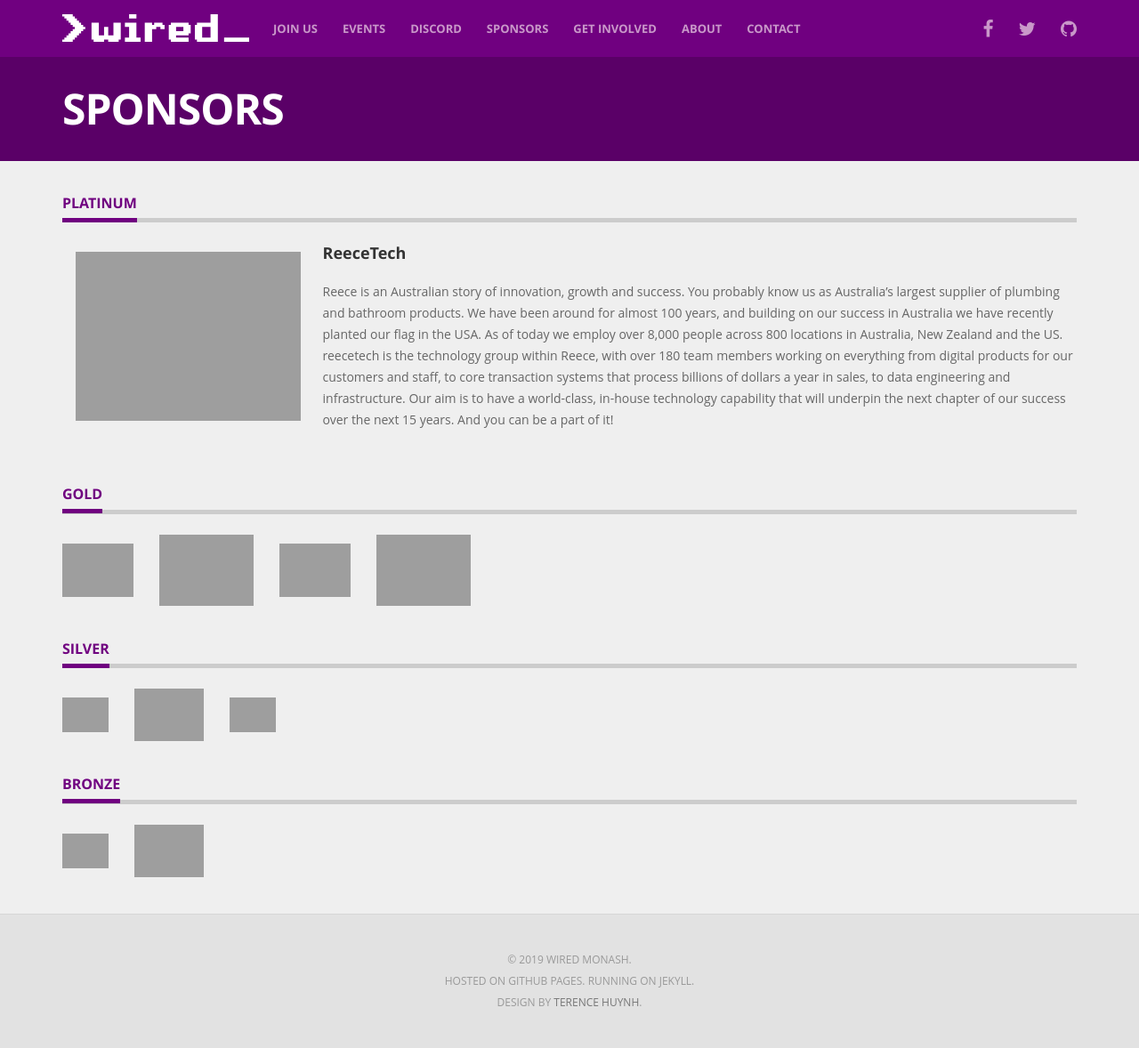
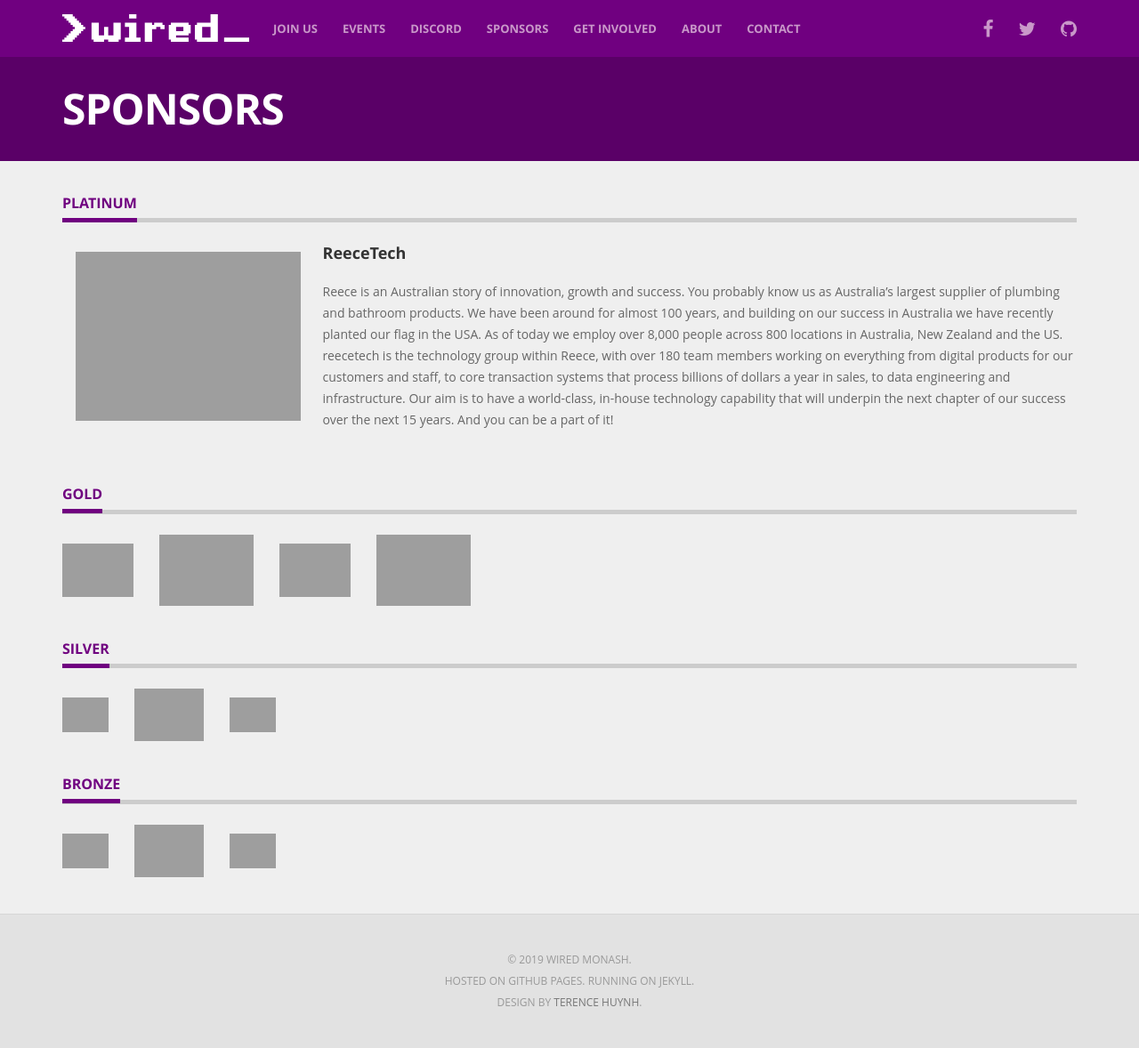
Before and after one commit to wiredmonash/wiredmonash.github.io, a Jekyll site: the page built from sponsors.html, in a window 1280 px wide. Shown: the whole page at 89% size. Built offline with Jekyll 4.4.1, drawn with Linux system fonts in a browser that asks for light colours; nearby versions of some CDN libraries; some web fonts are replaced.

Commit message:
Add FB as sponsor

```diff
--- a/sponsors.html
+++ b/sponsors.html
@@ -48,6 +48,7 @@
         <div class="row">
           <img src="{{site.url}}/assets/img/sponsor/bosch-logo.png" class="padd" alt="Bosch" />
           <img src="{{site.url}}/assets/img/sponsor/bcg-logo.png" alt="BCG" />
+          <img src="{{site.url}}/assets/img/sponsor/facebook-logo.png" class="padd" alt="Facebook" />
         </div>
       </div>
   </div>
```
